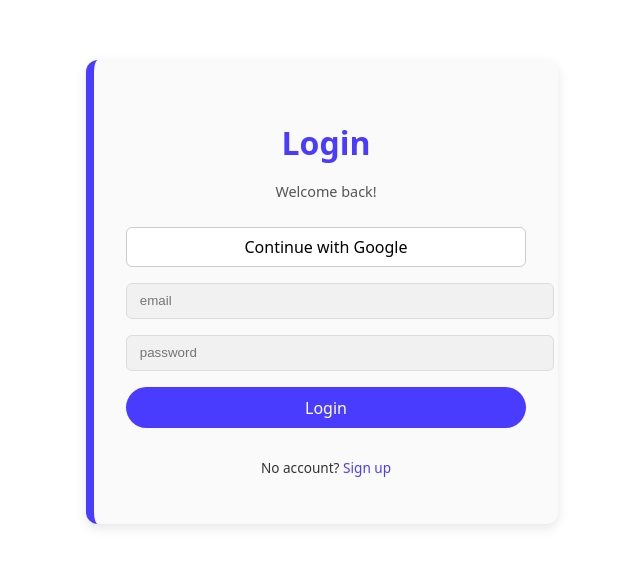
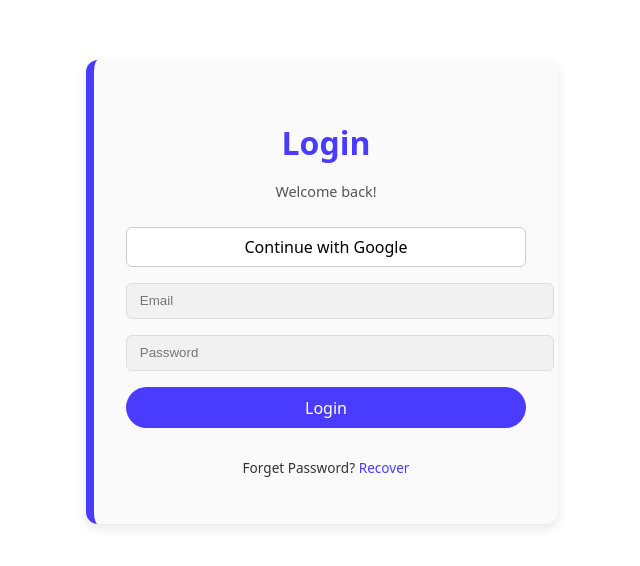
Before and after one commit to Fira0985/Stock-management-system-IE-network-solution, a React (Vite) app in the folder Frontend/: page / in a window 1280 px wide. Shown: the part 140-706 px from the top of the page, without its empty margins (318-958 px from the left). Built offline with nearby package versions, Linux system fonts and the light colour scheme.

Commit message:
done with login

```diff
--- a/Frontend/index.html
+++ b/Frontend/index.html
@@ -3,7 +3,7 @@
   <head>
     <meta charset="UTF-8" />
     <meta name="viewport" content="width=device-width, initial-scale=1.0" />
-    <title>Vite + React</title>
+    <title>Stock Mgmt</title>
   </head>
   <body>
     <div id="root"></div>
--- a/Frontend/package.json
+++ b/Frontend/package.json
@@ -10,6 +10,7 @@
     "preview": "vite preview"
   },
   "dependencies": {
+    "axios": "^1.9.0",
     "lucide-react": "^0.513.0",
     "react": "^19.1.0",
     "react-dom": "^19.1.0"
--- a/Frontend/src/App.jsx
+++ b/Frontend/src/App.jsx
@@ -1,14 +1,12 @@
 import { useState } from 'react'
-import Login from './component/login'
-import Signup from './component/signup'
-
+import Login from './Pages/Auth/login'
 import './App.css'
 
 function App() {
   const [count, setCount] = useState(0)
 
   return (
-     <Login />
+     <Login/>
   )
 }
 
--- /dev/null
+++ b/Frontend/src/Pages/Auth/login.jsx
@@ -0,0 +1,62 @@
+import React, { useState } from 'react';
+import './Auth.css';
+import { loginUser } from '../../services/authService'; // Adjust path as needed
+
+function Login() {
+  const [email, setEmail] = useState('');
+  const [password, setPassword] = useState('');
+  const [errorMsg, setErrorMsg] = useState('');
+
+  async function handleLogin() {
+    try {
+      const data = await loginUser({ email, password });
+      console.log('Logged in:', data);
+
+      // Save token if returned
+      if (data.token) {
+        localStorage.setItem('token', data.token);
+      }
+
+      // Redirect or update UI here
+      alert('Login successful!');
+    } catch (error) {
+      setErrorMsg(error.message || 'Login failed');
+    }
+  }
+
+  return (
+    <div className="auth-container">
+      <div className="auth-box">
+        <h2 className="auth-title">Login</h2>
+        <p className="auth-subtitle">Welcome back!</p>
+
+        {errorMsg && <p className="auth-error">{errorMsg}</p>}
+
+        <button className="google-button">Continue with Google</button>
+
+        <input
+          type="email"
+          placeholder="Email"
+          className="auth-input"
+          value={email}
+          onChange={(e) => setEmail(e.target.value)}
+        />
+        <input
+          type="password"
+          placeholder="Password"
+          className="auth-input"
+          value={password}
+          onChange={(e) => setPassword(e.target.value)}
+        />
+
+        <button className="auth-submit" onClick={handleLogin}>Login</button>
+
+        <p className="auth-footer">
+          Forget Password? <a href="#">Recover</a>
+        </p>
+      </div>
+    </div>
+  );
+}
+
+export default Login;
--- a/Frontend/src/component/login.jsx
+++ /dev/null
@@ -1,25 +0,0 @@
-import React from 'react';
-import './Auth.css';
-
-function Login() {
-  return (
-    <div className="auth-container">
-      <div className="auth-box">
-        <h2 className="auth-title">Login</h2>
-        <p className="auth-subtitle">Welcome back!</p>
-        <button className="google-button">Continue with Google</button>
-
-        <input type="email" placeholder="email" className="auth-input" />
-        <input type="password" placeholder="password" className="auth-input" />
-
-        <button className="auth-submit">Login</button>
-
-        <p className="auth-footer">
-          No account? <a href="#">Sign up</a>
-        </p>
-      </div>
-    </div>
-  );
-}
-
-export default Login;
--- a/Frontend/src/component/signup.jsx
+++ /dev/null
@@ -1,27 +0,0 @@
-import React from 'react';
-import './Auth.css';
-
-function Signup() {
-  return (
-    <div className="auth-container">
-      <div className="auth-box">
-        <h2 className="auth-title">Sign Up</h2>
-        <p className="auth-subtitle">create an account</p>
-        <button className="google-button">Continue with Google</button>
-
-        <input type="text" placeholder="name" className="auth-input" />
-        <input type="text" placeholder="last name" className="auth-input" />
-        <input type="email" placeholder="email" className="auth-input" />
-        <input type="password" placeholder="password" className="auth-input" />
-
-        <button className="auth-submit">Sign Up</button>
-
-        <p className="auth-footer">
-          Already have an account? <a href="#">Login</a>
-        </p>
-      </div>
-    </div>
-  );
-}
-
-export default Signup;
--- /dev/null
+++ b/Frontend/src/services/api.js
@@ -0,0 +1,11 @@
+// services/api.js
+import axios from 'axios';
+
+const api = axios.create({
+  baseURL: 'http://localhost:3000/api',
+  headers: {
+    'Content-Type': 'application/json',
+  },
+});
+
+export default api;
--- /dev/null
+++ b/Frontend/src/services/authService.js
@@ -0,0 +1,13 @@
+// services/authService.js
+import api from './api';
+
+export async function loginUser(credentials) {
+  try {
+    const response = await api.post('/login', credentials, {
+        withCredentials: true,
+    });
+    return response.data;
+  } catch (error) {
+    throw error.response?.data || { message: 'Login failed' };
+  }
+}
```
Also changed, not shown: Frontend/src/Pages/Auth/Auth.css (renamed from Frontend/src/component/Auth.css), 1 other file (tests, documents, lock files or other folders).
